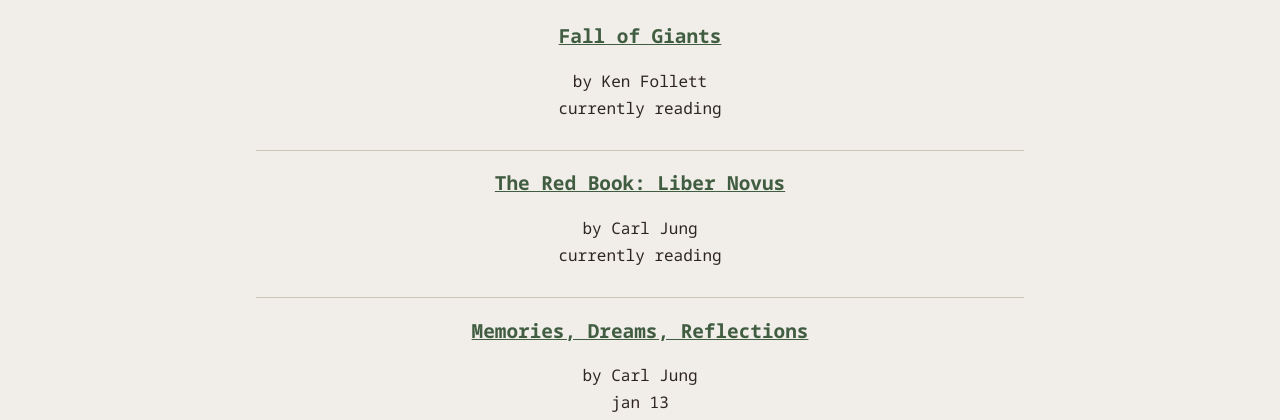
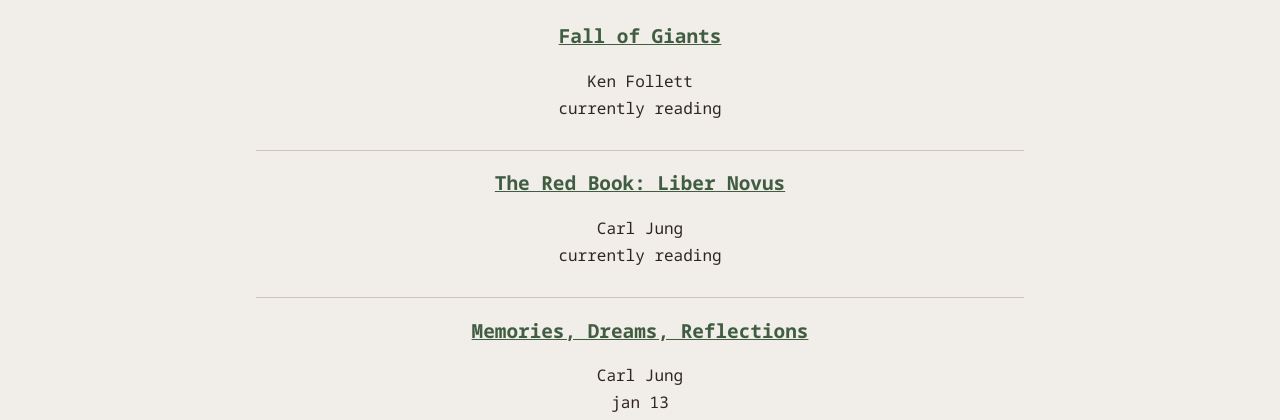
Before and after one commit to luz-ojeda/luz-ojeda.github.io, an Astro site: page /reading in a window 1280 px wide. Shown: the part 380-800 px from the top of the page. Built offline with nearby package versions, Linux system fonts and the light colour scheme; Astro itself is replaced by a stand-in of ours.

Commit message:
remove by/de in book row

```diff
--- a/src/components/BookRow.astro
+++ b/src/components/BookRow.astro
@@ -20,7 +20,6 @@ const t = useTranslations(lang);
                 {book.loved ? "*" : ""}
             </h3>
             <div class="book-author">
-                {lang === "es" ? "de" : "by"}
                 <span>{book.author}</span>
             </div>
         </div>
```
